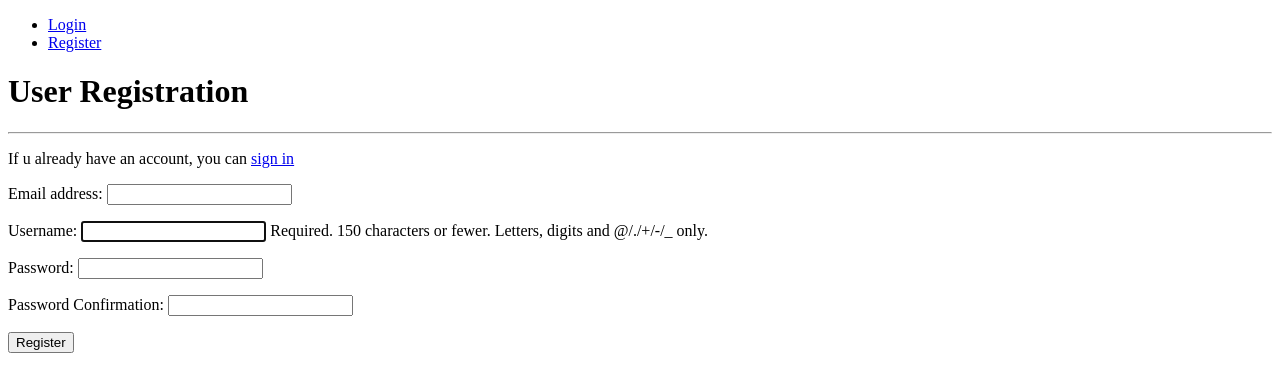
After one commit to sWrAAb/Auctioneer, a Django app: page /accounts/register/ in a window 1280 px wide. The commit adds this page. Shown: the top 392 px of the page. Run offline with Django 3.2, Linux system fonts and the light colour scheme.

Commit message:
added registration form and html file

```diff
--- a/accounts/forms.py
+++ b/accounts/forms.py
@@ -1,6 +1,40 @@
 from django import forms
+from django.contrib.auth.models import User
+from django.contrib.auth.forms import UserCreationForm
+from django.core.exceptions import ValidationError
+
 
 class UserLoginForm(forms.Form):
     """Form to be used to log users in"""
     username = forms.CharField()
     password = forms.CharField(widget=forms.PasswordInput)
+
+
+class UserRegistrationForm(UserCreationForm):
+    """Form used to register a new user"""
+    password1 = forms.CharField(label="Password", widget=forms.PasswordInput)
+    password2 = forms.CharField(label="Password Confirmation", widget=forms.PasswordInput)
+
+    class Meta:
+        model = User
+        fields = ['email', 'username', 'password1', 'password2']
+
+
+    def clean_email(self):
+        email = self.cleaned_data.get('email')
+        username = self.cleaned_data.get('username')
+        if User.objects.filter(email=email).exclude(username=username):
+            raise forms.ValidationError(u'Email adress must be unique')
+        return email
+
+    def clean_password2(self):
+        password1 = self.cleaned_data.get('password1')
+        password2 = self.cleaned_data.get('password2')
+
+        if not password1 or not password2:
+            raise ValidationError('Please confirm your password')
+
+        if password1 != password2:
+            raise ValidationError('Passwords must match')
+
+        return password2
--- /dev/null
+++ b/accounts/templates/registration.html
@@ -0,0 +1,9 @@
+{% extends 'base.html' %} {% block page_title %}Registration Page{% endblock %} {% block page_heading %}User Registration{% endblock %} {% block content %}
+<p>If u already have an account, you can <a href="{% url 'login' %}">sign in</a></p>
+
+<form method="POST">
+    {% csrf_token %} {{ registration_form.as_p }}
+    <button type="submit">Register</button>
+</form>
+
+{% endblock %}
--- a/accounts/views.py
+++ b/accounts/views.py
@@ -1,7 +1,7 @@
 from django.shortcuts import render, redirect, reverse
 from django.contrib import auth, messages
 from django.contrib.auth.decorators import login_required
-from accounts.forms import UserLoginForm
+from accounts.forms import UserLoginForm, UserRegistrationForm
 
 
 def index(request):
@@ -36,3 +36,8 @@ def login(request):
     else:
         login_form = UserLoginForm()
     return render(request, 'login.html', {'login_form': login_form})
+
+def registration(request):
+    """Render the registration page"""
+    registration_form = UserRegistrationForm()
+    return render(request, 'registration.html', {'registration_form': registration_form})
--- a/auctioneer/urls.py
+++ b/auctioneer/urls.py
@@ -15,11 +15,12 @@ Including another URLconf
 """
 from django.contrib import admin
 from django.urls import path
-from accounts.views import index, logout, login
+from accounts.views import index, logout, login, registration
 
 urlpatterns = [
     path('admin/', admin.site.urls),
     path('', index, name="index"),
     path('accounts/logout/', logout, name="logout"),
     path('accounts/login/', login, name="login"),
+    path('accounts/register/', registration, name="registration"),
 ]
--- a/templates/components/navbar.html
+++ b/templates/components/navbar.html
@@ -5,7 +5,7 @@
         <li><a href="{% url 'logout' %}">Logout</a></li>
         {% else %}
         <li><a href="{% url 'login' %}">Login</a></li>
-        <li><a href="#">Register</a></li>
+        <li><a href="{% url 'registration' %}">Register</a></li>
         {% endif %}
 
     </ul>
```
